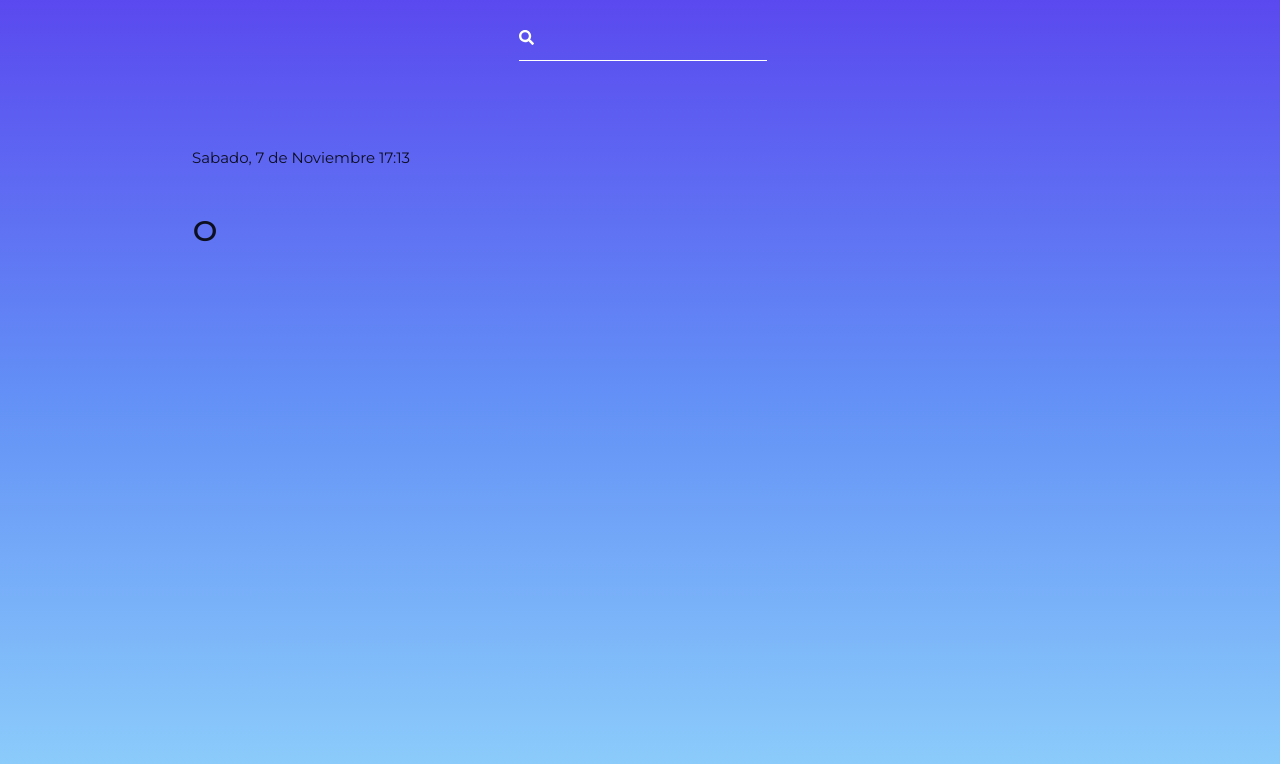
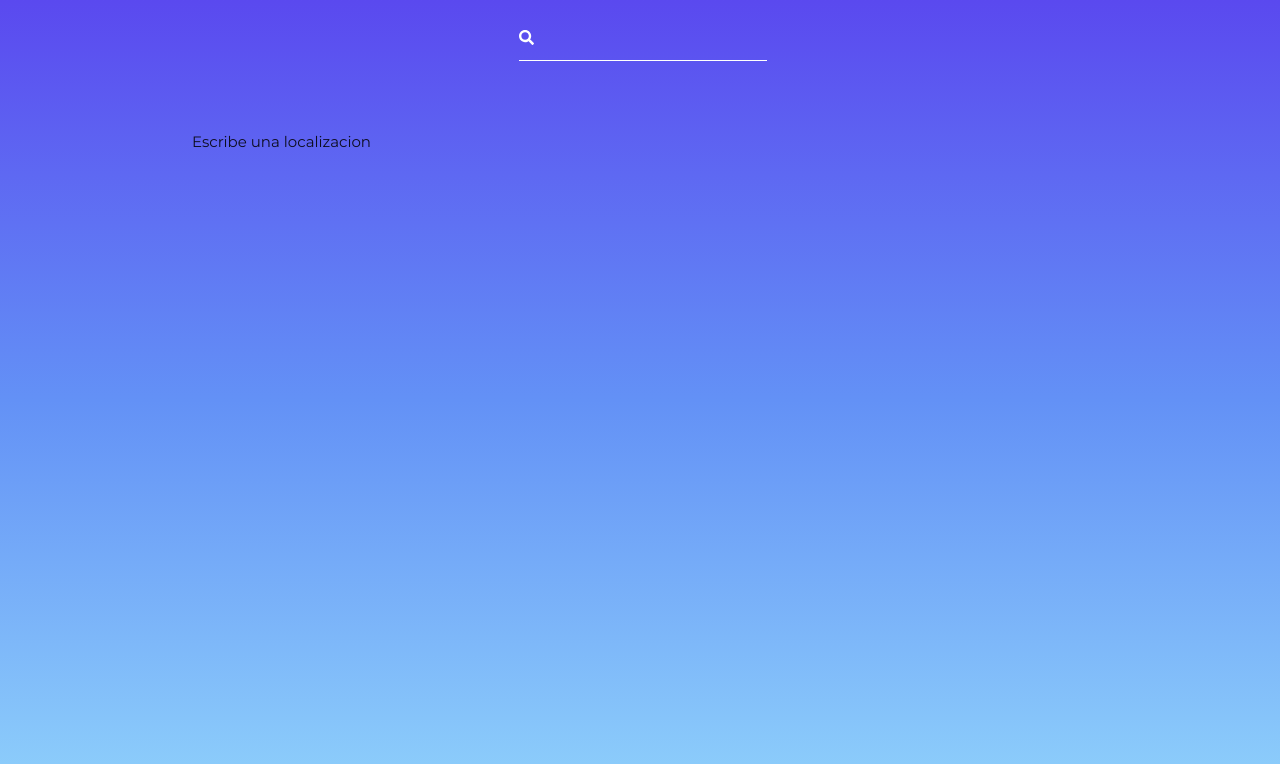
Before and after one commit to Alejandro-Ochando/weather_app_react, a React (Create React App) app: page / in a window 1280 px wide. Shown: the top 764 px of the page. Built offline with nearby package versions, Linux system fonts and the light colour scheme.

Commit message:
Mostrando la información del header

```diff
--- a/src/App.js
+++ b/src/App.js
@@ -33,6 +33,7 @@ function App() {
         <Buscador
           saveCity={saveCity}
           saveCode={saveCode}
+          saveWeather={saveWeather}
         />
         <Header
           city={city}
--- a/src/componets/Buscador.js
+++ b/src/componets/Buscador.js
@@ -3,7 +3,7 @@ import { FontAwesomeIcon } from '@fortawesome/react-fontawesome';
 import { faSearch } from '@fortawesome/free-solid-svg-icons';
 import '../data/pueblos.json';
 
-const Buscador = ({ saveCity, saveCode }) => {
+const Buscador = ({ saveCity, saveCode, saveWeather }) => {
     const element = <FontAwesomeIcon icon={faSearch} />
 
     const [ search, saveSearch ] = useState('');
@@ -19,7 +19,6 @@ const Buscador = ({ saveCity, saveCode }) => {
         const datacity = require('../data/pueblos.json');
 
         if(city.trim() === '' || isNaN(city) === false){
-            console.log("error");
             return;
         }
 
@@ -29,9 +28,9 @@ const Buscador = ({ saveCity, saveCode }) => {
             saveCity(result[0].name);
             saveCode(result[0].id);
         }else{
-            console.log("error");
             saveCity('');
             saveCode('');
+            saveWeather('');
             return;
         }
     }
--- a/src/componets/Header.js
+++ b/src/componets/Header.js
@@ -30,31 +30,33 @@ const Header = ({ weather, city }) => {
     const nWeekend = new Date().getDay();
     const day = new Date().getDate();
     const nMonth = new Date().getMonth();
-    const hour = new Date().getHours();
-    const minutes = new Date().getMinutes();
+    let hour = new Date().getHours();
+    let minutes = new Date().getMinutes();
 
     const month = MESES[nMonth];
     const weekend = WEEKEND[nWeekend];
 
     const town = city.charAt(0).toUpperCase() + city.slice(1) ;
+    if(minutes < 10 ) minutes = '0'+minutes;
+    if(hour < 10 ) hour = '0' + hour;
 
     const { temperature, text} = weather;
 
-    if(weather.length === 0) return null;
+    const header = (Object.keys(weather).length !== 0)
+    ?   (<div>
+            <h2>{town}</h2>
+            <p>{weekend}, {day} de {month} {hour}:{minutes}</p>
+            <h1>{temperature}º</h1>
+            <p>{text}</p>
+        </div>)
+    :   (<p>Escribe una localizacion</p>);
 
 
     return(
         <div>
-            <h2>{town}</h2>
-            <p>{weekend}, {day} de {month} {hour}:{minutes}</p>
-            <h1>{temperature}º</h1>
-            <p>{text}</p>
+           {header}
         </div>
     );
-
-
-
-
 }
 
 export default Header;
```
Also changed, not shown: src/data/pueblos.json.
